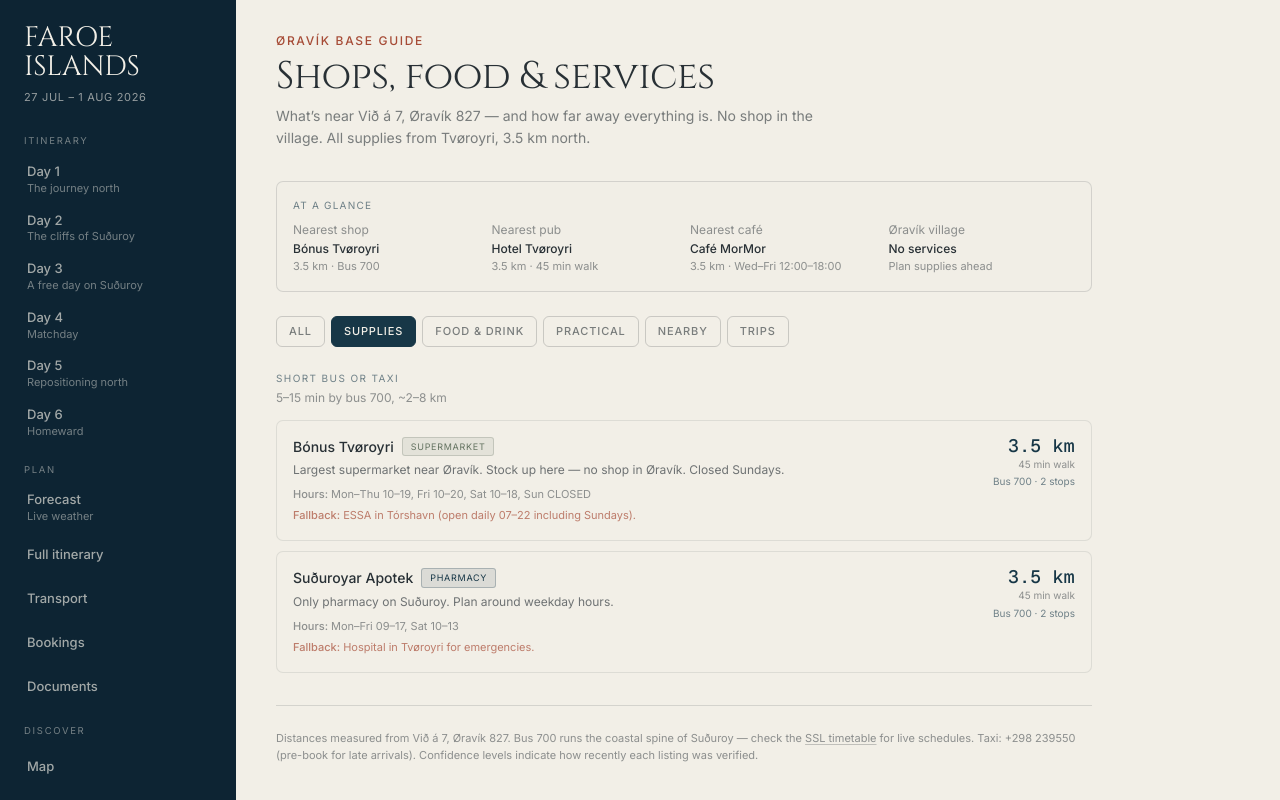
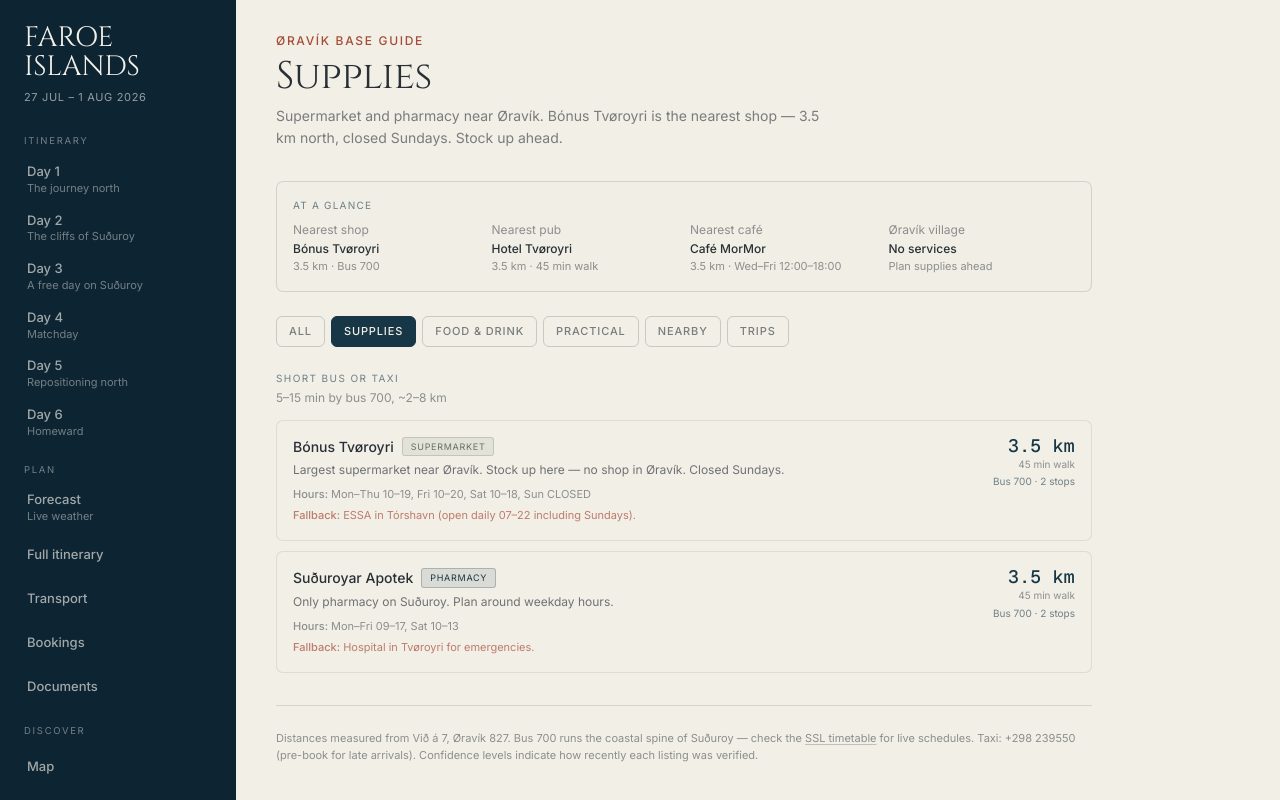
Before and after one commit to DeclanD2025/FAROES, a Next.js app: page /shops in a window 1280 px wide. Shown: the top 800 px of the page. Built offline with nearby package versions, Linux system fonts and the light colour scheme.

Commit message:
Dynamic header by filter tab: title and description change when switching tabs (All, Supplies, Food & Drink, Practical, Nearby, Trips)

```diff
--- a/components/proximity-list.tsx
+++ b/components/proximity-list.tsx
@@ -37,6 +37,39 @@
   if (tab === "all") return true;
   return FILTER_CATEGORIES[tab].includes(item.category);
 }
+
+const TAB_HEADERS: Record<FilterTab, { title: string; description: string }> = {
+  all: {
+    title: "Shops, food & services",
+    description:
+      "What's near Við á 7, Øravík 827 — and how far away everything is. No shop in the village. All supplies from Tvøroyri, 3.5 km north.",
+  },
+  supplies: {
+    title: "Supplies",
+    description:
+      "Supermarket and pharmacy near Øravík. Bónus Tvøroyri is the nearest shop — 3.5 km north, closed Sundays. Stock up ahead.",
+  },
+  "food-drink": {
+    title: "Food & drink",
+    description:
+      "Pubs, cafés, and restaurants near Øravík. Hotel Tvøroyri is the nearest — pizzeria and bar, daily 12:00–22:00. Café MorMor open Wed–Fri only.",
+  },
+  practical: {
+    title: "Practical",
+    description:
+      "Transport, taxi, ATM, pharmacy, and hospital near Øravík. Bus 700 is 300 m from the door. Save the taxi number before you lose signal.",
+  },
+  nearby: {
+    title: "Nearby",
+    description:
+      "Village, harbour, shoreline walks, and Tvøroyri town — all within 3.5 km of Við á 7. Everything on foot or a short bus ride.",
+  },
+  trips: {
+    title: "Trips",
+    description:
+      "Half-day and full-day destinations from Øravík. Hov, Fámjin, Froðba, and Beinisvørð — all accessible by bus 700 or taxi.",
+  },
+};
 
 // ---------------------------------------------------------------------------
 // Category colour map
@@ -289,11 +322,10 @@
           className="text-[clamp(1.8rem,3vw,2.4rem)] leading-[1.06] mt-1.5 text-basalt tracking-[-0.01em]"
           style={{ fontFamily: "var(--font-cinzel)" }}
         >
-          Shops, food &amp; services
+          {TAB_HEADERS[activeTab].title}
         </h1>
         <p className="text-[14px] text-basalt/60 mt-2 max-w-[34rem]">
-          What&rsquo;s near Við á 7, Øravík 827 — and how far away everything is.
-          No shop in the village. All supplies from Tvøroyri, 3.5 km north.
+          {TAB_HEADERS[activeTab].description}
         </p>
       </div>
 
```
